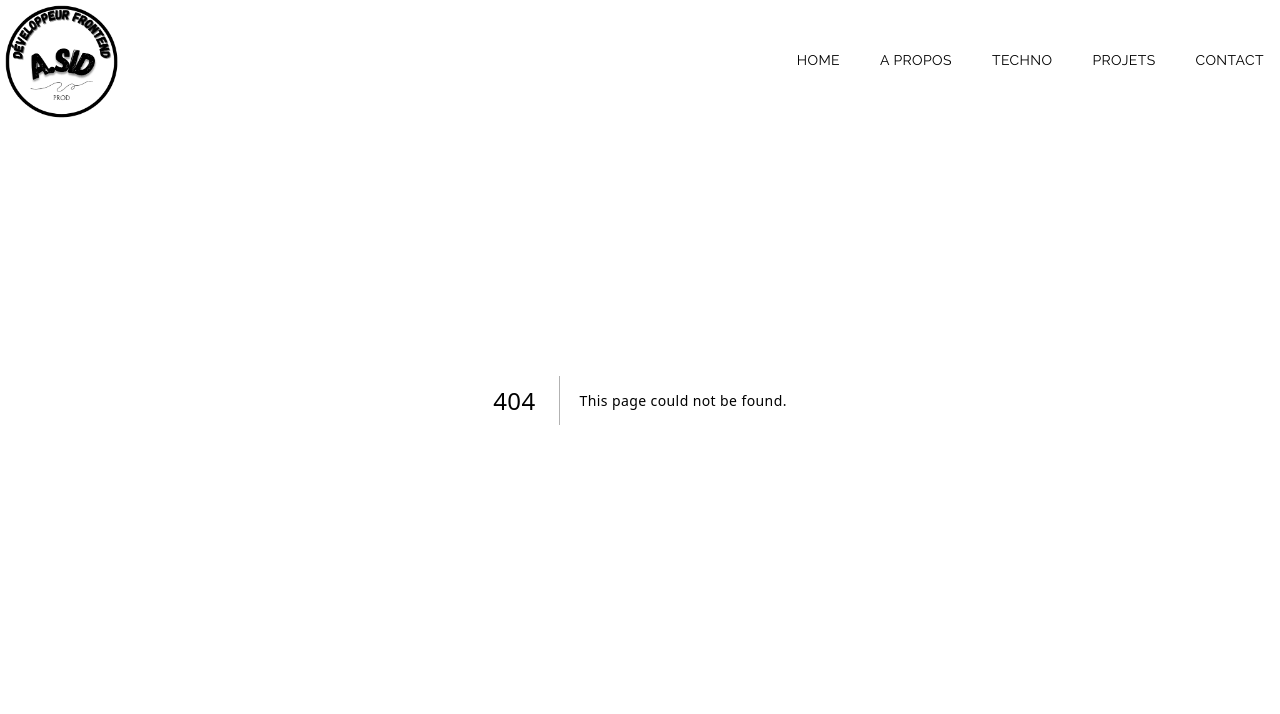
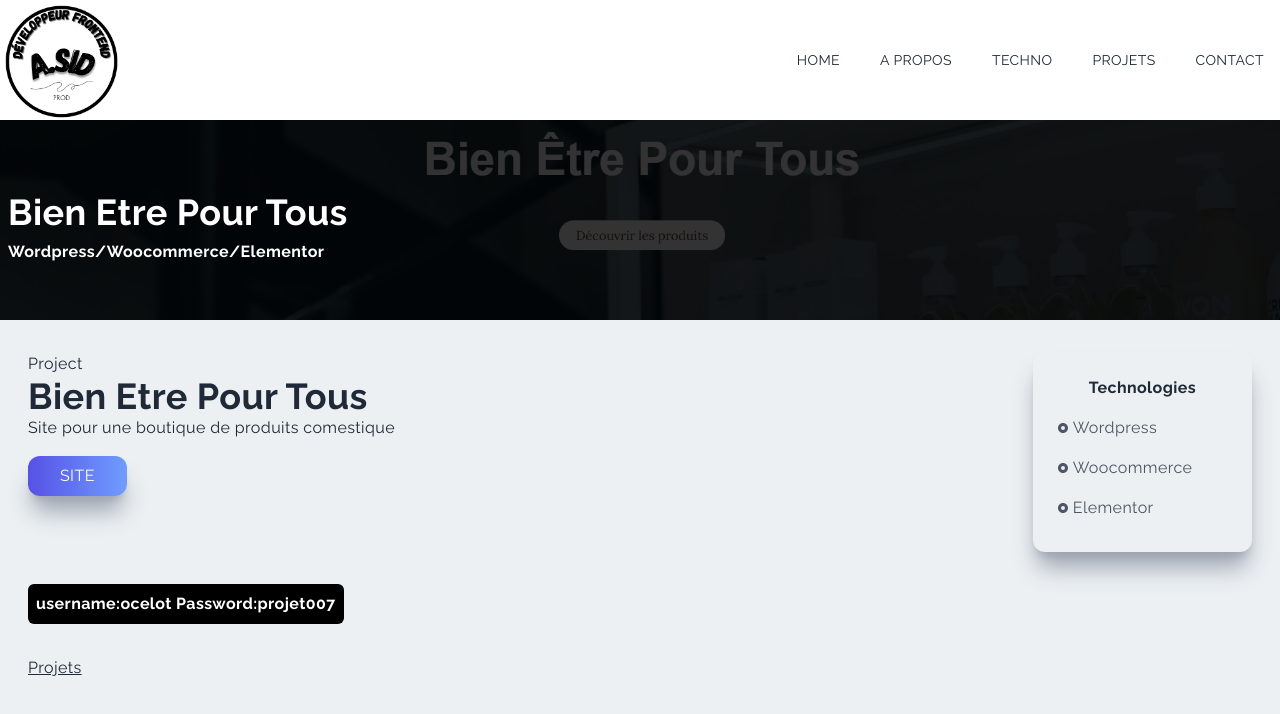
Before and after one commit to Animasso/PortofolioNext, a Next.js app: page /Bienetre in a window 1280 px wide. Before the commit this address had no page. Shown: the top 714 px of the page. Built offline with nearby package versions, Linux system fonts and the light colour scheme.

Commit message:
add wordpress projet

```diff
--- a/components/ProjectDetail.jsx
+++ b/components/ProjectDetail.jsx
@@ -11,6 +11,7 @@ const ProjectDetail = ({
   projetLink,
   projetGit,
   techList,
+  code,
 }) => {
   return (
     <div className=" w-full">
@@ -33,12 +34,16 @@ const ProjectDetail = ({
           <p>Project</p>
           <h2>{projetTitle}</h2>
           <p>{projetStructure}</p>
-          <Link href={projetLink} target="_blank">
-            <button className=" px-8 py-2 mt-4 mr-8">Site</button>
-          </Link>
-          <Link href={projetGit} target="_blank">
-            <button className=" px-8 py-2 mt-4 mr-8">Code</button>
-          </Link>
+          {projetLink && (
+            <Link href={projetLink} target="_blank">
+              <button className="px-8 py-2 mt-4 mr-8">Site</button>
+            </Link>
+          )}
+          {projetGit && (
+            <Link href={projetGit} target="_blank">
+              <button className="px-8 py-2 mt-4 mr-8">Code</button>
+            </Link>
+          )}
         </div>
         <div
           className=" col-span-4 md:col-span-1 shadow-xl shadow-gray-400 rounded-xl p-4"
@@ -60,6 +65,13 @@ const ProjectDetail = ({
             </motion.div>
           </div>
         </div>
+        {code && (
+          <div className=" col-span-5">
+            <p className=" font-bold py-2 px-2 rounded-md text-white bg-black w-fit">
+              {code}
+            </p>
+          </div>
+        )}
         <Link href="/#projets">
           <p className=" underline cursor-pointer"> Projets</p>
         </Link>
--- a/components/Projects.jsx
+++ b/components/Projects.jsx
@@ -15,6 +15,7 @@ import FinancialPic from "../public/assets/projectPic/MyFinancial.png";
 import resto from "../public/assets/projectPic/Comme-au restaurant.png";
 import Mugs from "../public/assets/projectPic/CreaMugPic.png";
 import MarmitePic from "../public/assets/projectPic/MarmitePic.png";
+import BienetrePic from "../public/assets/projectPic/BienetrePic.png";
 
 const Projects = () => {
   return (
@@ -27,6 +28,18 @@ const Projects = () => {
         <h2 className="py-4">Mes réalisations</h2>
         <div className=" grid md:grid-cols-3 gap-8">
           <ProjectBox
+            pic={BienetrePic}
+            projectName="Bien Etre Pour Tous"
+            stack="Wordpress Woocommerce Elementor"
+            projectUrl="/Bienetre"
+          />
+          <ProjectBox
+            pic={MarmitePic}
+            projectName="La Marmite Africaine"
+            stack="React JS Tailwind  Framer-motion Swipper "
+            projectUrl="/Marmite"
+          />
+          <ProjectBox
             pic={resto}
             projectName="Comme Au Restaurant"
             stack="React JS Tailwind  Framer-motion Swipper "
@@ -38,12 +51,7 @@ const Projects = () => {
             stack="React JS Tailwind  Framer-motion "
             projectUrl="/CreaMug"
           />
-          <ProjectBox
-            pic={MarmitePic}
-            projectName="La Marmite Africaine"
-            stack="React JS Tailwind  Framer-motion Swipper "
-            projectUrl="/Marmite"
-          />
+
           <ProjectBox
             pic={FinancialPic}
             projectName="My Financial Dashboard"
--- a/components/Skills.jsx
+++ b/components/Skills.jsx
@@ -16,6 +16,7 @@ import visualpic from "../public/assets/skills/visual.png";
 import swaggerpic from "../public/assets/skills/picswagger.png";
 import figmapic from "../public/assets/skills/figma.png";
 import java from "../public/assets/skills/java.png";
+import wordpress from "../public/assets/skills/wordpress.jpg";
 const Skills = () => {
   return (
     <div id="techno" className=" w-full lg:h-screen p-2">
@@ -33,6 +34,7 @@ const Skills = () => {
           <BoxSkills logoSkill={reactpic} stack="React" />
           <BoxSkills logoSkill={tailwindpic} stack="Tailwind" />
           <BoxSkills logoSkill={nextpic} stack="Next" />
+          <BoxSkills logoSkill={wordpress} stack="Wordpress" />
           <BoxSkills logoSkill={java} stack="Java" />
           <BoxSkills logoSkill={jestpic} stack="Jest" />
           <BoxSkills logoSkill={reduxpic} stack="Redux" />
--- /dev/null
+++ b/pages/Bienetre.jsx
@@ -0,0 +1,30 @@
+import React from "react";
+import ProjectDetail from "@/components/ProjectDetail";
+import BienetrePic from "../public/assets/projectPic/BienetrePic.png";
+import Head from "next/head";
+const Bienetre = () => {
+  return (
+    <>
+      <Head>
+        <title>Bien Etre Pour Tous</title>
+        <meta name="description" content="Boutique de produits comestique" />
+        <meta name="viewport" content="width=device-width, initial-scale=1" />
+        <link rel="icon" href="/favicon.ico" />
+      </Head>
+
+      <div className=" w-full">
+        <ProjectDetail
+          projetImage={BienetrePic}
+          projetTitle="Bien Etre Pour Tous"
+          projetStructure="Site pour une boutique de produits comestique "
+          projetTech=" Wordpress/Woocommerce/Elementor"
+          projetLink="https://cynical-statue.localsite.io/"
+          techList={["Wordpress", "Woocommerce", "Elementor"]}
+          code=" username:ocelot Password:projet007"
+        />
+      </div>
+    </>
+  );
+};
+
+export default Bienetre;
```
Also changed, not shown: public/assets/projectPic/BienetrePic.png (added), public/assets/skills/wordpress.jpg (added).
